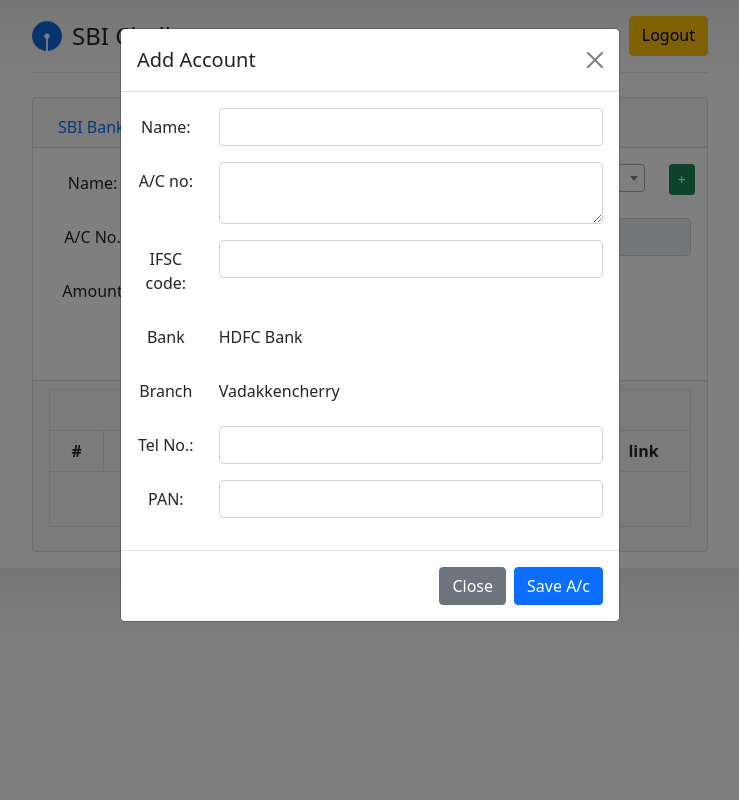
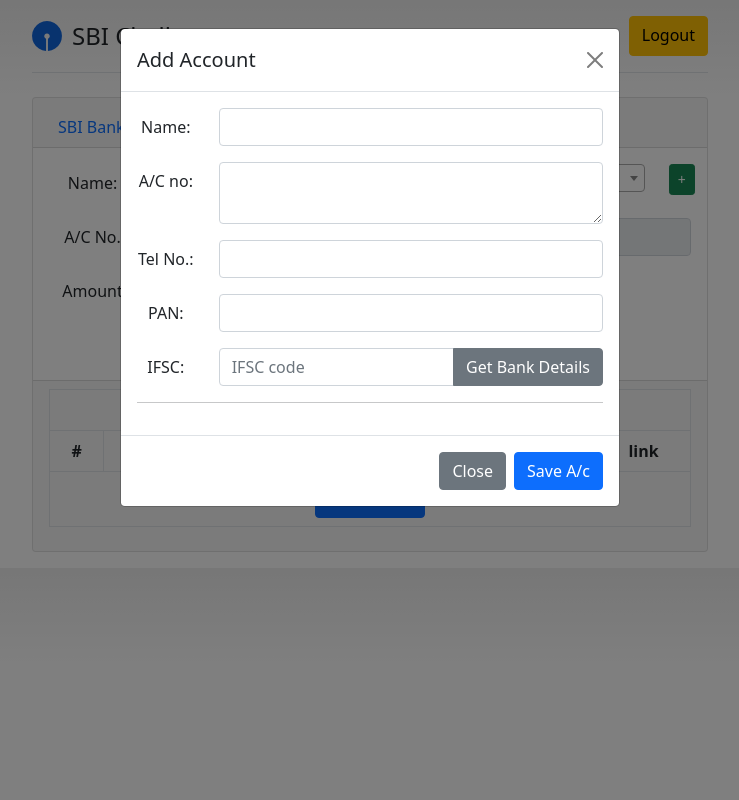
Before and after one commit to gamifications/challan, a Django app: page /otherbanks/ in a window 1280 px wide, after a click that opens the changed part. Shown: the whole page, without its empty margins (270-1009 px from the left). Run offline with Django 3.2, Linux system fonts and the light colour scheme; the visitor is signed in with stand-in values (Sample User, id 1); data that the repository does not hold is empty; some libraries are stand-ins or nearby versions.

Commit message:
added ifsc code finder

```diff
--- a/mysite/urls.py
+++ b/mysite/urls.py
@@ -32,4 +32,6 @@
     path('admin/', admin.site.urls),
     path('account/', views.AccountView.as_view(), name='account'),
     path('otherbankaccount/', views.OtherbankAccountView.as_view(), name='otherbankaccount'),
+    path('ajax_ifsc/', views.IFSCView.as_view(), name='ajax_ifsc'),
+
 ]+ static(settings.MEDIA_URL, document_root=settings.MEDIA_ROOT)
--- a/requirements.txt
+++ b/requirements.txt
@@ -4,3 +4,4 @@
 psycopg2
 python-decouple==3.4
 whitenoise
+requests
--- a/sbi/templates/sbi/other.html
+++ b/sbi/templates/sbi/other.html
@@ -74,25 +74,7 @@
               <textarea class="form-control" name="ac_no"></textarea>
             </div>
           </div>
-          <div class="row mb-3">
-            <label class="col-sm-2 col-form-label">IFSC code:</label>
-            <div class="col-sm-10">
-              <input type="text" class="form-control" name="ifsc">
-            </div>
-          </div>
 
-          <div class="mb-3 row">
-            <label for="bankname" class="col-sm-2 col-form-label">Bank</label>
-            <div class="col-sm-10">
-              <input type="text" readonly class="form-control-plaintext" id="bankname" value="HDFC Bank"">
-            </div>
-          </div>
-          <div class="mb-3 row">
-            <label for="branchname" class="col-sm-2 col-form-label">Branch</label>
-            <div class="col-sm-10">
-              <input type="text" readonly class="form-control-plaintext" id="branchname" value="Vadakkencherry">
-            </div>
-          </div>
 
           <div class="row mb-3">
             <label class="col-sm-2 col-form-label">Tel No.:</label>
@@ -107,7 +89,21 @@
             </div>
           </div>
 
+
+          <div class="row mb-3">
+            <label class="col-sm-2 col-form-label">IFSC:</label>
+            <div class="col-sm-10">
+              <div class="input-group">
+                <input type="text" class="form-control" placeholder="IFSC code" name="ifsc" id="txt_ifsc">
+                <button type="submit" class="btn btn-secondary" id="btn_ifsc">Get Bank Details</button>
+              </div>
+            </div>
+          </div>
+
         </form>
+        <hr>
+        <div id="bank_details"></div>
+
       </div>
       <div class="modal-footer">
         <button type="button" class="btn btn-secondary" data-bs-dismiss="modal">Close</button>
@@ -138,6 +134,16 @@
 
 
 
+
+  $("#btn_ifsc").click(function (e) {
+    e.preventDefault();
+    $.ajax({
+      type: "POST",
+      url: "{% url 'ajax_ifsc' %}",
+      data: { 'ifsc': $("#txt_ifsc").val(), 'csrfmiddlewaretoken': '{{ csrf_token }}'}
+    }).done(function (resp) { $("#bank_details").html(resp); });
+  });
+
   $("#btn_add_account").click(function (e) {
     e.preventDefault();
     let addperiod = $('#exampleModal');
--- a/sbi/views.py
+++ b/sbi/views.py
@@ -78,3 +78,13 @@
             message = {'status':'failed', 'data':str(form.errors)}
 
         return JsonResponse(message)
+
+class IFSCView(View):
+    def post(self,request):
+        import requests
+        r = requests.get(f'https://bank-apis.justinclicks.com/API/V1/IFSC/{request.POST["ifsc"]}/')
+        try:
+            resp = r.json()
+        except:
+            resp = None
+        return render(request, 'sbi/bank_details.html', {'bank': resp})
```
Also changed, not shown: sbi/templates/sbi/bank_details.html (added, +40 -0 lines). Lines whose indentation alone changed are shown as unchanged.
